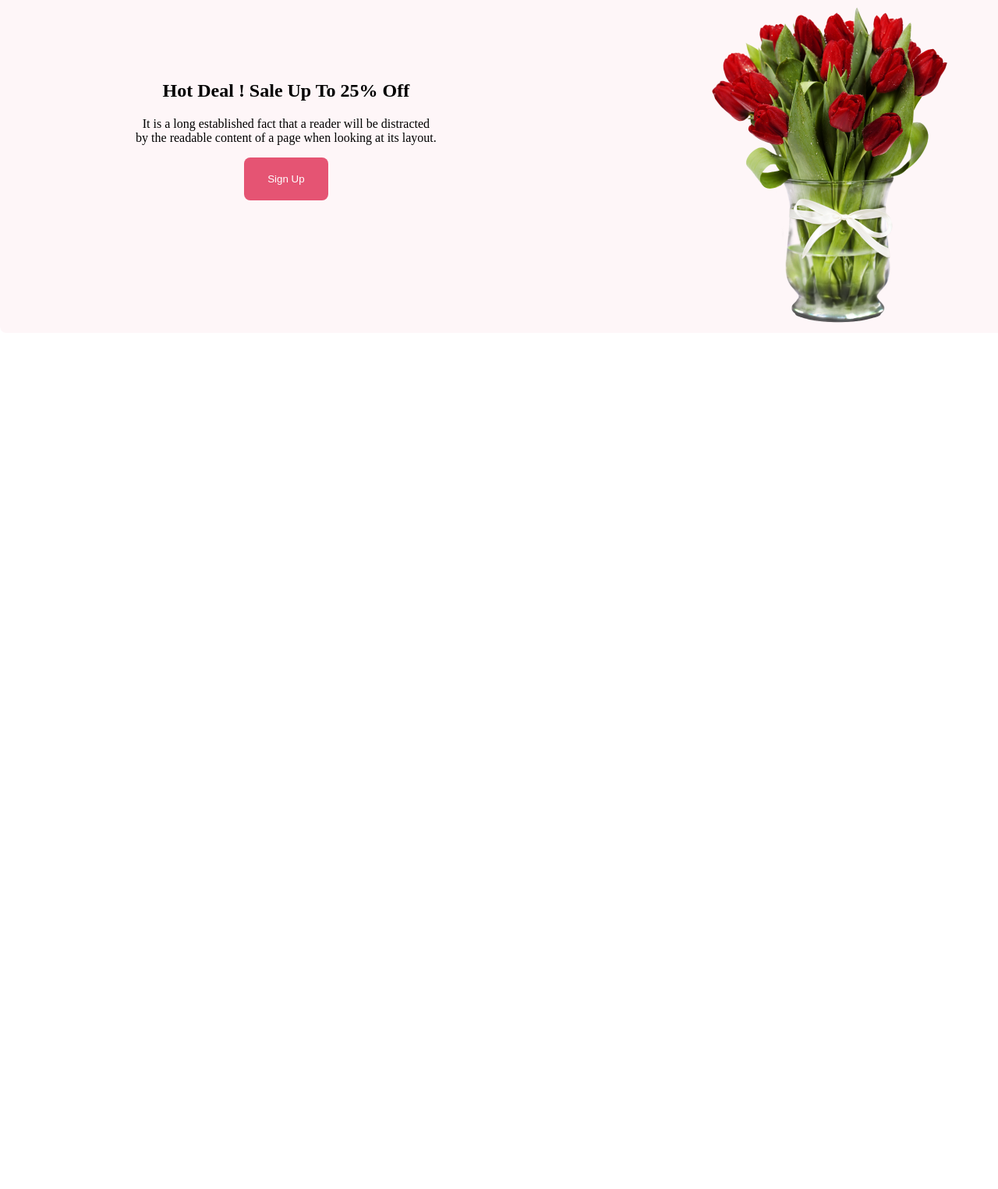
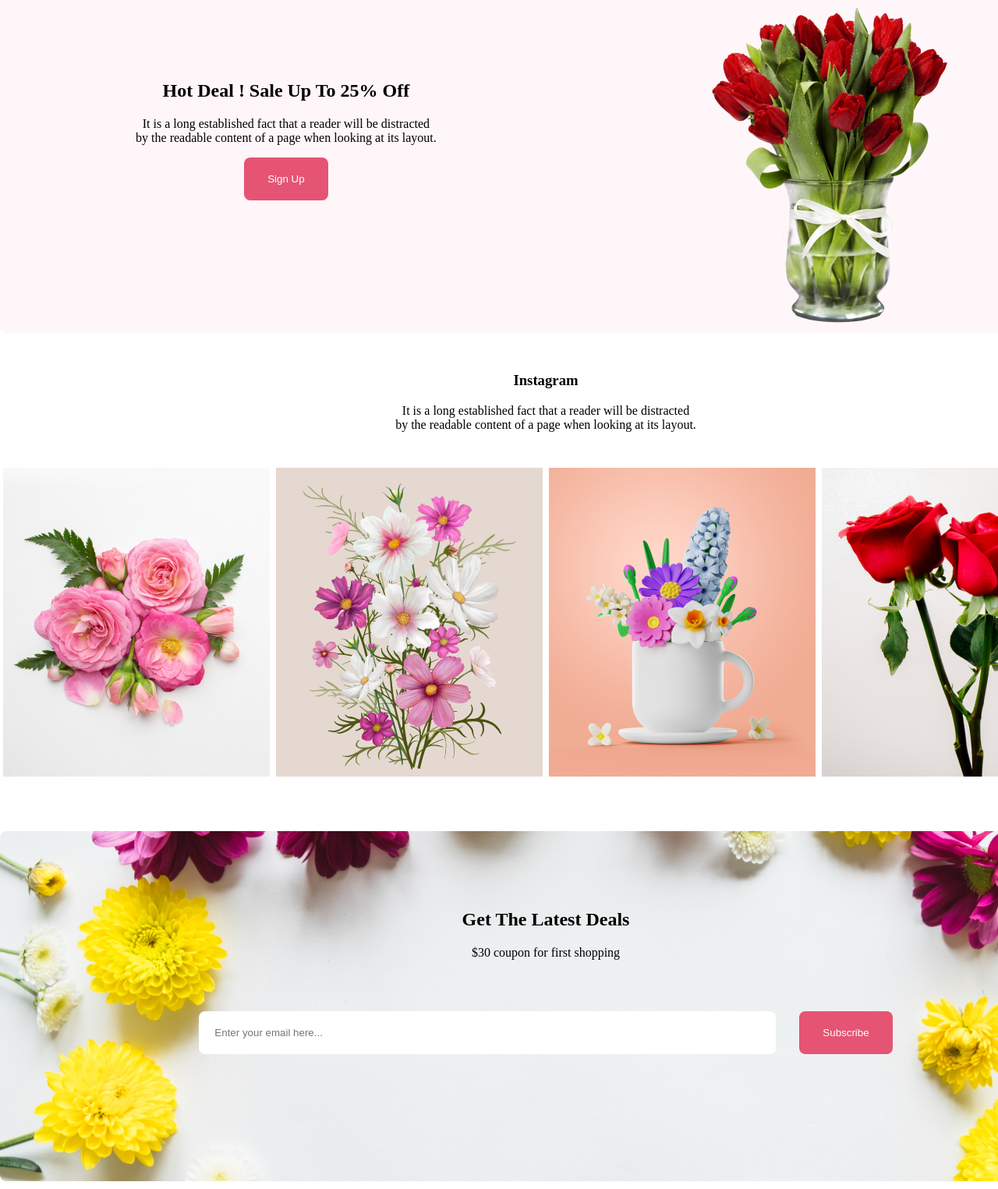
Before and after one commit to sifatjustin/flower-shop, a plain HTML site: page index.html in a window 1280 px wide. Shown: the part 1955-3480 px from the top of the page at 78% size. Before the commit the page ends 2382 px from the top, so only its background shows below. Drawn offline with Linux system fonts and the light colour scheme.

Commit message:
hot deals done

```diff
--- a/index.css
+++ b/index.css
@@ -109,7 +109,63 @@ body {
     border-radius: 8px;
     background: rgba(229, 84, 115, 0.05);
 }
-.deals-text{
+
+.deals-text {
     padding-top: 80px;
     text-align: center;
 }
+
+
+/* INSTRAGRAM SECTION */
+
+.insta-text {
+    text-align: center;
+    margin-top: 50px;
+    padding-bottom: 30px;
+}
+
+.ints-photos {
+    display: flex;
+    justify-content: space-around;
+
+}
+
+/* Email */
+
+.subscribe{
+    background-image: url("Flower Asset/Rectangle 9.png");
+    background-repeat: no-repeat, repeat;
+    margin-top: 70px;
+    padding-bottom: 170px;
+}
+.subs-text{
+    text-align: center;
+    padding-top: 80px;
+    padding-bottom: 50px;
+}
+
+.input-em{
+    display: flex;
+    justify-content: center;
+    gap: 30px;
+}
+#input-id{
+    width: 50%;
+    border-radius: 8px;
+    border: 0px;
+    padding: 20px;
+}
+/* footer  */
+footer {
+    background: #111010;
+    text-align: center;
+    color: rgba(255, 255, 255, 0.9);
+    margin-top: 100px;
+    padding-top: 70px;
+    padding-bottom: 50px;
+
+}
+.footer-color{
+
+color: #E55473;
+}
--- a/index.html
+++ b/index.html
@@ -46,6 +46,8 @@
             </div>
         </div>
     </div>
+
+
 
     <!-- delivery Section -->
     <div class="delivery">
@@ -253,11 +255,53 @@
     <div class="hot-deals">
         <div class="deals-text">
             <h2>Hot Deal ! Sale Up To 25% Off</h2>
-            <p>It is a long established fact that a reader will be distracted <br> by the readable content of a page when looking at its layout.</p>
+            <p>It is a long established fact that a reader will be distracted <br> by the readable content of a page
+                when looking at its layout.</p>
             <button class="main-button">Sign Up</button>
         </div>
         <div class="deals-img"><img src="./Flower Asset/pngwing 8.png" alt=""></div>
     </div>
+
+
+    <!-- instragram section -->
+    <div class="instragram">
+        <div class="insta-text">
+            <h3>Instagram</h3>
+            <p>It is a long established fact that a reader will be distracted <br> by the readable content of a page
+                when looking at its layout.</p>
+        </div>
+        <div class="ints-photos">
+            <img src="./Flower Asset/Flower 01.png" alt="">
+            <img src="./Flower Asset/Rectangle 4.png" alt="">
+            <img src="./Flower Asset/Rectangle 5.png" alt="">
+            <img src="./Flower Asset/Rectangle 6.png" alt="">
+        </div>
+    </div>
+
+
+    <!-- email section -->
+
+    <div class="subscribe">
+        <div class="subs-text">
+            <h2>Get The Latest Deals</h2>
+            <p>$30 coupon for first shopping</p>
+        </div>
+        <div class="input-em">
+            <input type="email" placeholder="Enter your email here..." id="input-id">
+            <button class="main-button">Subscribe</button>
+        </div>
+    </div>
+
+    <!-- footer section -->
+    <footer>
+        <h1><span class="footer-color">Flower</span>Shop</h1>
+        <p>It is a long established fact that a reader will be distracted <br>
+            by the readable content of a page when looking at its layout.</p>
+        <p>@2020-2023, FlowerShop.com. All rights reserved. </p>
+    </footer>
+
+
+
 </body>
 
 </html>
```
Also changed, not shown: hdh.html (added).
